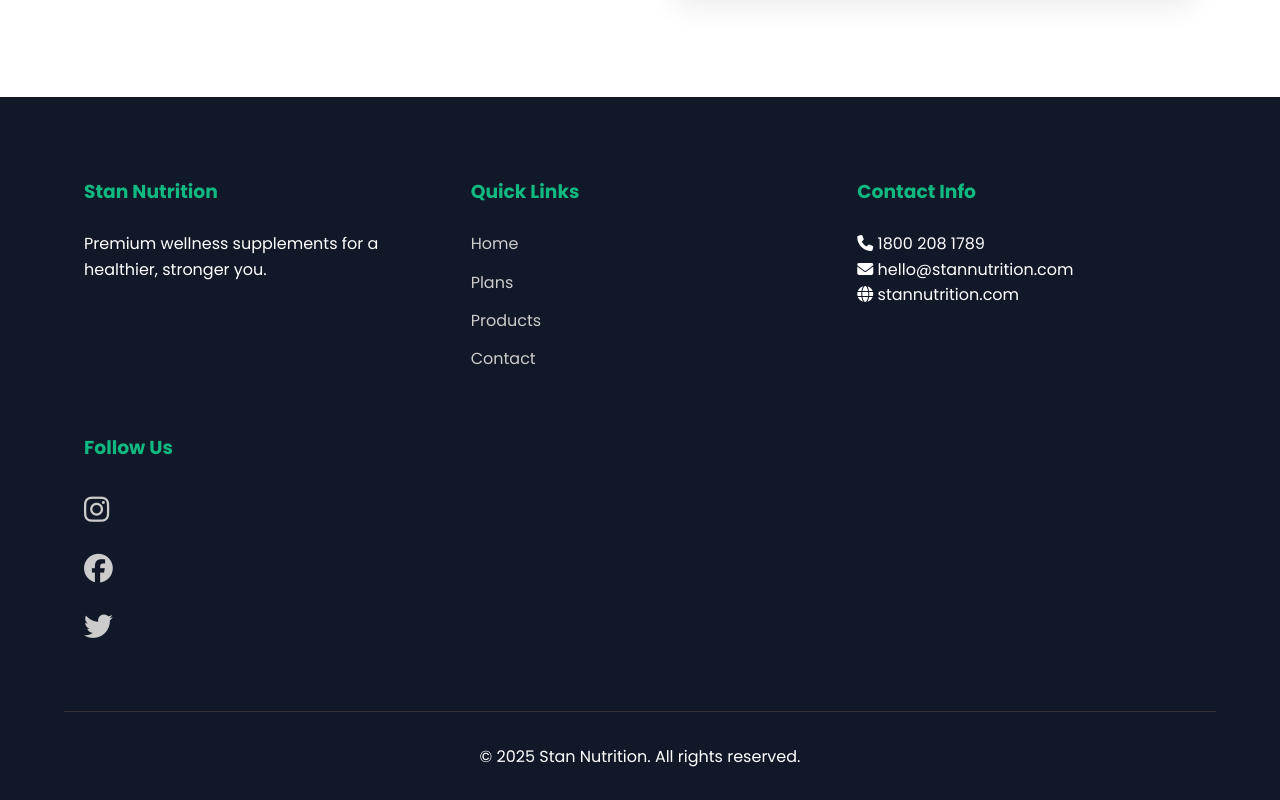
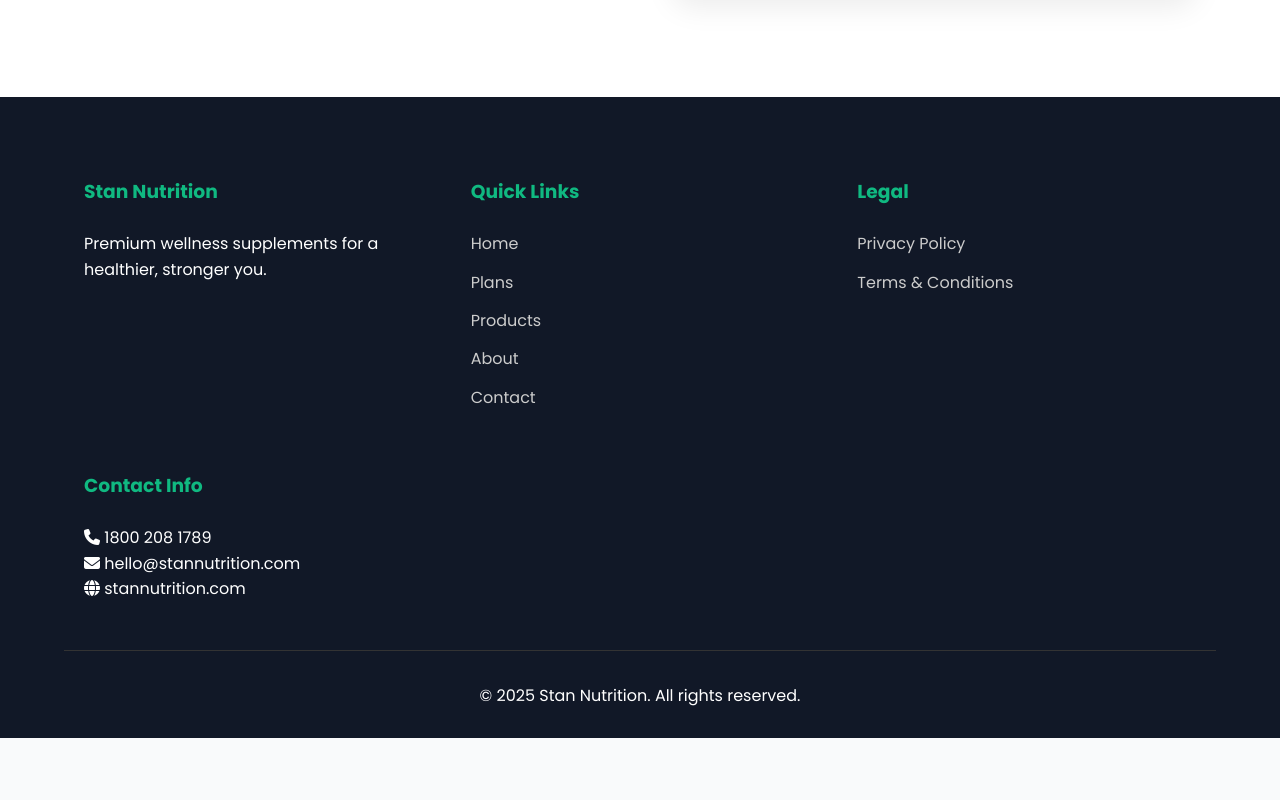
Before and after one commit to skskumarsah1964-png/StanNutrition, a plain HTML site: page contact.html in a window 1280 px wide. Shown: the part 1263-2063 px from the top of the page. After the commit the page ends 2001 px from the top, so only its background shows below. Drawn offline with Linux system fonts and the light colour scheme.

Commit message:
changes in footer

```diff
--- a/contact.html
+++ b/contact.html
@@ -463,30 +463,32 @@
       <h3>Stan Nutrition</h3>
       <p>Premium wellness supplements for a healthier, stronger you.</p>
     </div>
+
     <div class="footer-col">
       <h3>Quick Links</h3>
       <a href="index.html">Home</a>
       <a href="index.html#plans">Plans</a>
       <a href="index.html#products">Products</a>
+      <a href="about.html">About</a>
       <a href="contact.html">Contact</a>
     </div>
+
+    <div class="footer-col">
+      <h3>Legal</h3>
+      <a href="privacy-policy.html">Privacy Policy</a>
+      <a href="terms-conditions.html">Terms & Conditions</a>
+    </div>
+
     <div class="footer-col">
       <h3>Contact Info</h3>
       <p><i class="fas fa-phone"></i> 1800 208 1789</p>
       <p><i class="fas fa-envelope"></i> hello@stannutrition.com</p>
       <p><i class="fas fa-globe"></i> stannutrition.com</p>
     </div>
-      <div class="footer-col">
-        <h3>Follow Us</h3>
-        <div class="social-links">
-          <a href="#"><i class="fab fa-instagram"></i></a>
-          <a href="#"><i class="fab fa-facebook"></i></a>
-          <a href="#"><i class="fab fa-twitter"></i></a>
   </div>
-      </div>
-    </div>
+
   <div class="container" style="text-align:center; padding-top:2rem; border-top:1px solid #333;">
-      <p>&copy; 2025 Stan Nutrition. All rights reserved.</p>
+    <p>© 2025 Stan Nutrition. All rights reserved.</p>
   </div>
 </footer>
 
```
Also changed, not shown: about.html (+9 -8 lines), privacy_policy.html (+9 -9 lines), term_condition.html (+8 -9 lines). Lines whose indentation alone changed are shown as unchanged.
